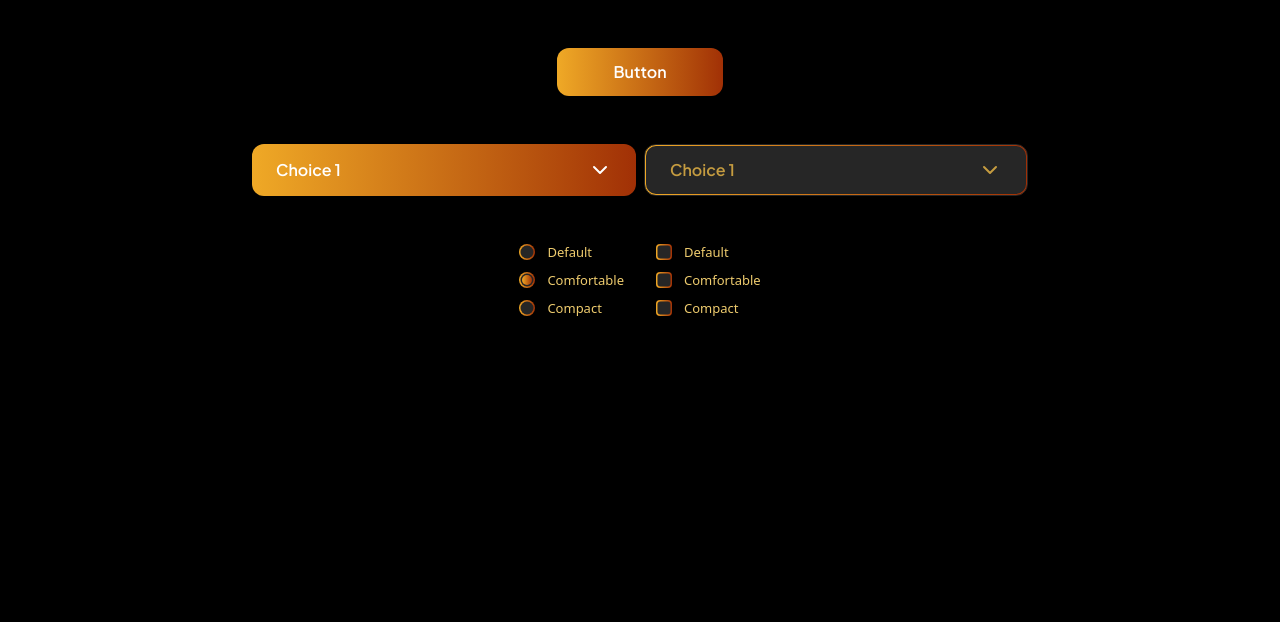
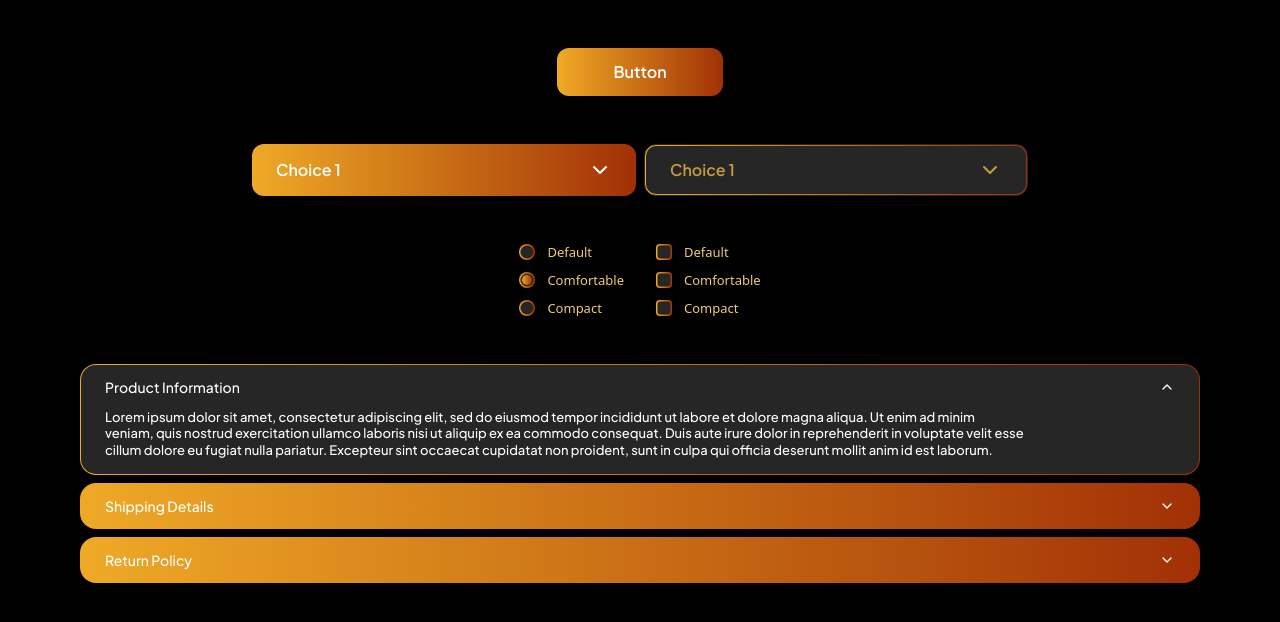
Before and after one commit to kimnzh/panggung-seni-fe, a Next.js app: page /ds in a window 1280 px wide. Shown: the top 622 px of the page. Built offline with nearby package versions, Linux system fonts and the light colour scheme; some icons are missing.

Commit message:
ds: implement accordion

```diff
--- a/app/ds/page.tsx
+++ b/app/ds/page.tsx
@@ -10,11 +10,18 @@ import {
 import { Label } from "@/components/ui/label";
 import { Checkbox } from "@/components/ui/checkbox";
 import { RadioGroup, RadioGroupItem } from "@/components/ui/radio-group";
+import {
+  Accordion,
+  AccordionContent,
+  AccordionItem,
+  AccordionTrigger,
+} from "@/components/ui/accordion";
+
 import AppsIcon from "@mui/icons-material/Apps";
 
 export default function DesignSystemPage() {
   return (
-    <main className="flex flex-col items-center pt-12 gap-12">
+    <main className="flex flex-col items-center pt-12 gap-12 px-20">
       {/* Buttons */}
       <div>
         <Button>
@@ -77,6 +84,57 @@ export default function DesignSystemPage() {
           </div>
         </div>
       </div>
+
+      {/* Accordion */}
+      <Accordion
+        type="single"
+        collapsible
+        className="w-full"
+        defaultValue="item-1"
+      >
+        <AccordionItem value="item-1">
+          <AccordionTrigger>Product Information</AccordionTrigger>
+          <AccordionContent className="flex flex-col gap-4 text-balance">
+            <p>
+              Lorem ipsum dolor sit amet, consectetur adipiscing elit, sed do
+              eiusmod tempor incididunt ut labore et dolore magna aliqua. Ut
+              enim ad minim veniam, quis nostrud exercitation ullamco laboris
+              nisi ut aliquip ex ea commodo consequat. Duis aute irure dolor in
+              reprehenderit in voluptate velit esse cillum dolore eu fugiat
+              nulla pariatur. Excepteur sint occaecat cupidatat non proident,
+              sunt in culpa qui officia deserunt mollit anim id est laborum.
+            </p>
+          </AccordionContent>
+        </AccordionItem>
+        <AccordionItem value="item-2">
+          <AccordionTrigger>Shipping Details</AccordionTrigger>
+          <AccordionContent className="flex flex-col gap-4 text-balance">
+            <p>
+              Lorem ipsum dolor sit amet, consectetur adipiscing elit, sed do
+              eiusmod tempor incididunt ut labore et dolore magna aliqua. Ut
+              enim ad minim veniam, quis nostrud exercitation ullamco laboris
+              nisi ut aliquip ex ea commodo consequat. Duis aute irure dolor in
+              reprehenderit in voluptate velit esse cillum dolore eu fugiat
+              nulla pariatur. Excepteur sint occaecat cupidatat non proident,
+              sunt in culpa qui officia deserunt mollit anim id est laborum.
+            </p>
+          </AccordionContent>
+        </AccordionItem>
+        <AccordionItem value="item-3">
+          <AccordionTrigger>Return Policy</AccordionTrigger>
+          <AccordionContent className="flex flex-col gap-4 text-balance">
+            <p>
+              Lorem ipsum dolor sit amet, consectetur adipiscing elit, sed do
+              eiusmod tempor incididunt ut labore et dolore magna aliqua. Ut
+              enim ad minim veniam, quis nostrud exercitation ullamco laboris
+              nisi ut aliquip ex ea commodo consequat. Duis aute irure dolor in
+              reprehenderit in voluptate velit esse cillum dolore eu fugiat
+              nulla pariatur. Excepteur sint occaecat cupidatat non proident,
+              sunt in culpa qui officia deserunt mollit anim id est laborum.
+            </p>
+          </AccordionContent>
+        </AccordionItem>
+      </Accordion>
     </main>
   );
 }
--- /dev/null
+++ b/components/ui/accordion.tsx
@@ -0,0 +1,82 @@
+"use client";
+
+import * as React from "react";
+import * as AccordionPrimitive from "@radix-ui/react-accordion";
+import { ChevronDownIcon } from "lucide-react";
+
+import { cn } from "@/lib/utils";
+
+function Accordion({
+  className,
+  ...props
+}: React.ComponentProps<typeof AccordionPrimitive.Root>) {
+  return (
+    <AccordionPrimitive.Root
+      data-slot="accordion"
+      className={cn("space-y-2", className)}
+      {...props}
+    />
+  );
+}
+
+function AccordionItem({
+  className,
+  children,
+  ...props
+}: React.ComponentProps<typeof AccordionPrimitive.Item>) {
+  return (
+    <AccordionPrimitive.Item
+      data-slot="accordion-item"
+      className={cn(
+        "group p-px bg-normal-gold-gradient font-jakarta-sans hover:bg-hover-gold-gradient rounded-xl cursor pointer group ",
+        className
+      )}
+      children={
+        <div className="rounded-[15px] group-data-[state=open]:bg-light-black transition-all">
+          {children}
+        </div>
+      }
+      {...props}
+    />
+  );
+}
+
+function AccordionTrigger({
+  className,
+  children,
+  ...props
+}: React.ComponentProps<typeof AccordionPrimitive.Trigger>) {
+  return (
+    <AccordionPrimitive.Header className="flex">
+      <AccordionPrimitive.Trigger
+        data-slot="accordion-trigger"
+        className={cn(
+          "cursor-pointer px-6 py-3 text-s7 focus-visible:border-ring focus-visible:ring-white flex flex-1 items-start justify-between gap-4 rounded-md text-left text-sm font-medium transition-all outline-none focus-visible:ring-[3px] disabled:pointer-events-none disabled:opacity-50 [&[data-state=open]>svg]:rotate-180",
+          className
+        )}
+        {...props}
+      >
+        {children}
+        <ChevronDownIcon className="size-4 shrink-0 translate-y-0.5 transition-transform" />
+      </AccordionPrimitive.Trigger>
+    </AccordionPrimitive.Header>
+  );
+}
+
+function AccordionContent({
+  className,
+  children,
+  ...props
+}: React.ComponentProps<typeof AccordionPrimitive.Content>) {
+  return (
+    <AccordionPrimitive.Content
+      data-slot="accordion-content"
+      className="leading-tight text-b8 px-6 data-[state=closed]:animate-accordion-up data-[state=open]:animate-accordion-down overflow-hidden"
+      {...props}
+    >
+      <div className={cn("pt-0 pb-4", className)}>{children}</div>
+    </AccordionPrimitive.Content>
+  );
+}
+
+export { Accordion, AccordionItem, AccordionTrigger, AccordionContent };
```
